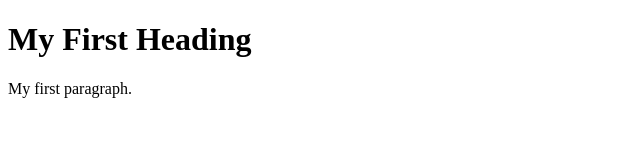
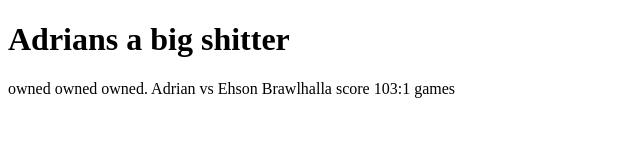
Before and after one commit to Ehson12/Ehson12.github.io, a plain HTML site: page index.html in a window 1280 px wide. Shown: the whole page, without its empty margins (0-640 px from the left). Drawn offline with Linux system fonts and the light colour scheme.

Commit message:
Adrian joke

```diff
--- a/index.html
+++ b/index.html
@@ -2,9 +2,9 @@
 <html>
 <body>
 
-<h1>My First Heading</h1>
+<h1>Adrians a big shitter</h1>
 
-<p>My first paragraph.</p>
+<p>owned owned owned. Adrian vs Ehson Brawlhalla score 103:1 games</p>
 
 </body>
 </html>
```
